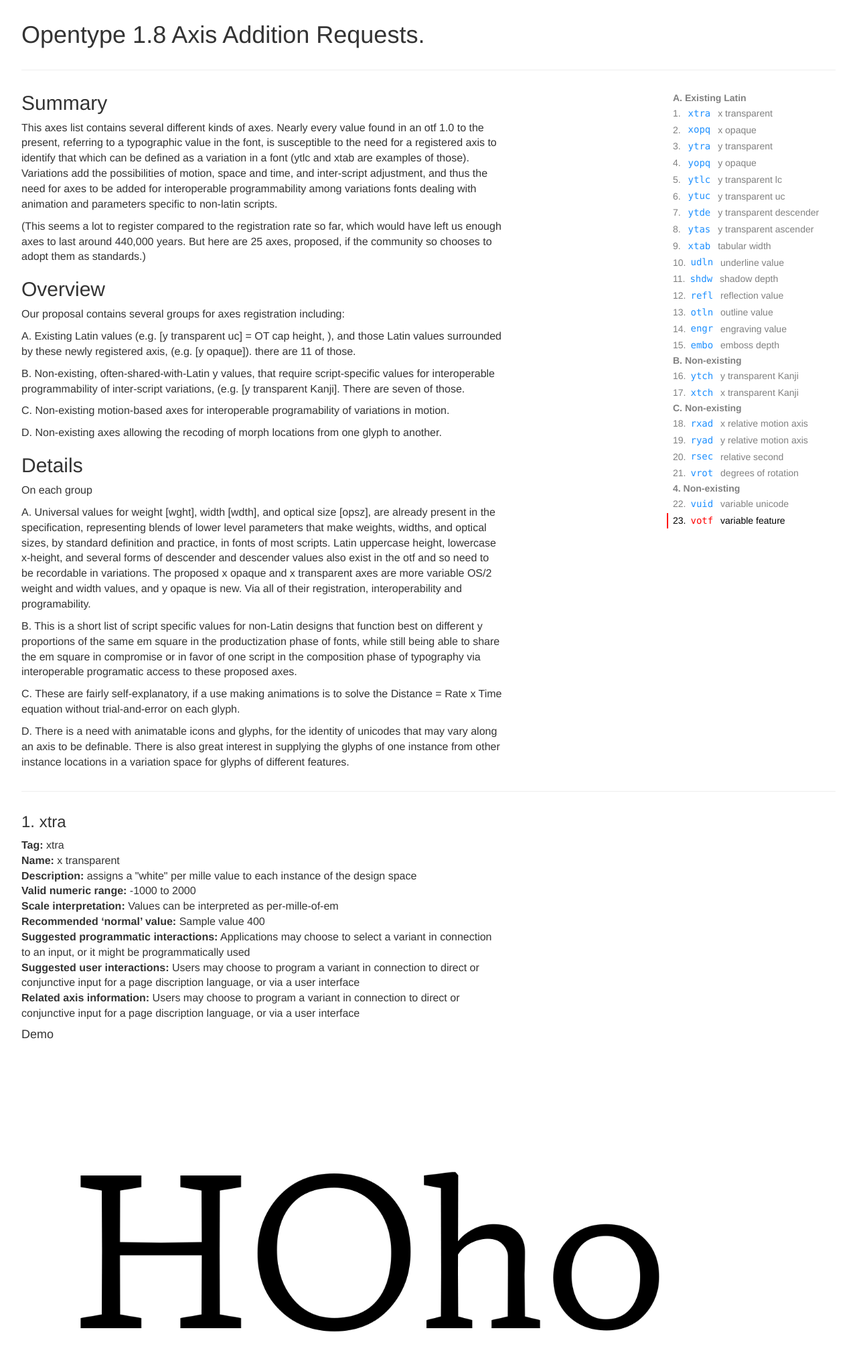
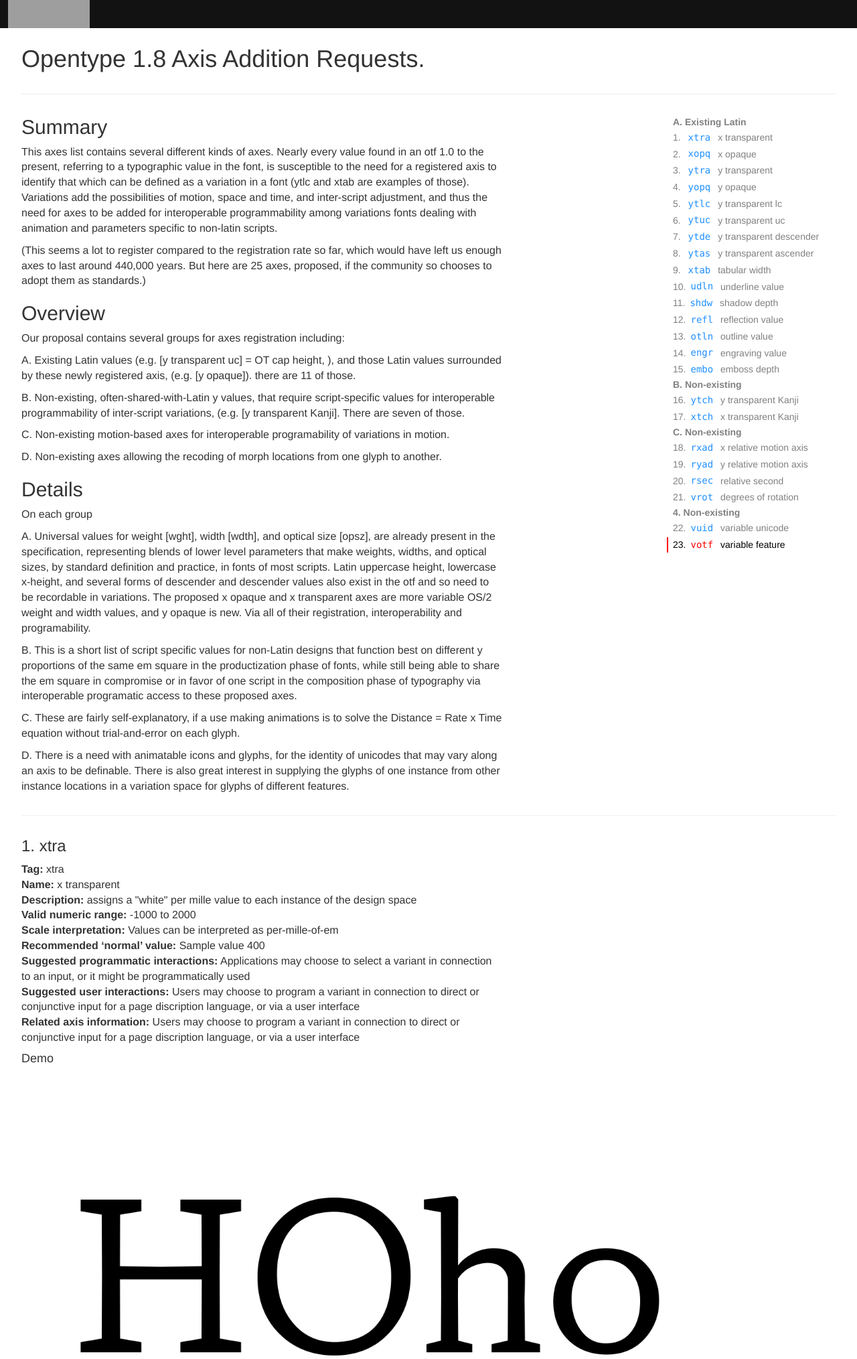
Before and after one commit to FontBureau/Opentype-1.8-Axis-Proposal, a PHP site: page / in a window 1280 px wide. Shown: the top 2029 px of the page at 67% size. Run offline with PHP 8.4, Linux system fonts and the light colour scheme; some libraries are stand-ins or nearby versions; grey boxes are pictures that could not be loaded.

Commit message:
add TN banner and copyright

```diff
--- a/index.html
+++ b/index.html
@@ -13,6 +13,12 @@
 	</script>
 </head>
 <body data-spy="scroll" data-target="#menu" data-offset="32">
+
+<header>
+	<h1><a href="https://www.typenetwork.com/">Type Network</a></h1>
+</header>
+
+<div id="wrapper">
 
 	<h1>Opentype 1.8 Axis Addition Requests.</h1>
 	<hr>
@@ -514,6 +520,9 @@
 
 	<hr>
 
+	<footer class="small">&copy; Copyright Type Network 2017. All Rights Reserved.</footer>
+
+</div>
 
 </body>
 </html>
--- a/style.css
+++ b/style.css
@@ -2,9 +2,7 @@ html {
 	font-size: 100%;
 }
 body {
-	position: relative;
 	font-size: 100%;
-	margin: 2em;
 }
 img {
 	max-width: 100%;
@@ -23,7 +21,37 @@ hr {
 	padding-right: 0.5em;
 }
 .small {
-	font-size: 1em;
+	font-size: 0.875em;
+}
+
+#wrapper {
+	margin: 4.25em 2em;
+}
+
+header {
+	background-color: #121212;
+	height: 2.625rem;
+	position: absolute;
+	left: 0;
+	top: 0;
+	z-index: 1000;
+	width: 100%;
+}
+header h1 {
+	font-family: AdobeBlank;
+	font-size: 0;
+	margin: 0;
+	padding: 0;
+	padding-left: 0.75rem;
+}
+header a {
+	background-image: url('images/TypeNetwork-small.svg');
+	background-repeat: no-repeat;
+	background-position: left center;
+	background-size: 80%;
+	display: block;
+	height: 2.625rem;
+	width: 9.5rem;
 }
 
 #menu {
@@ -80,7 +108,7 @@ ul {
 }
 
 @media screen and (min-width: 1440px) {
-	body {
+	#wrapper {
 		margin: 5em;
 	}
 	img {
```
